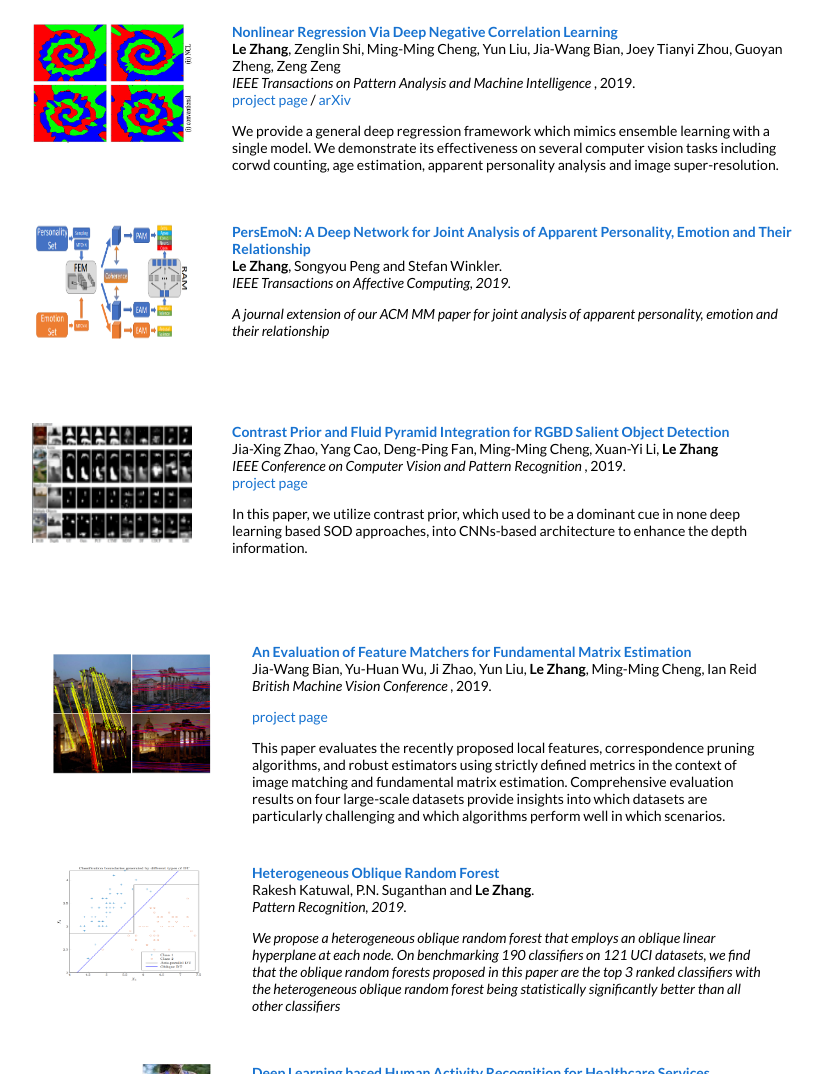
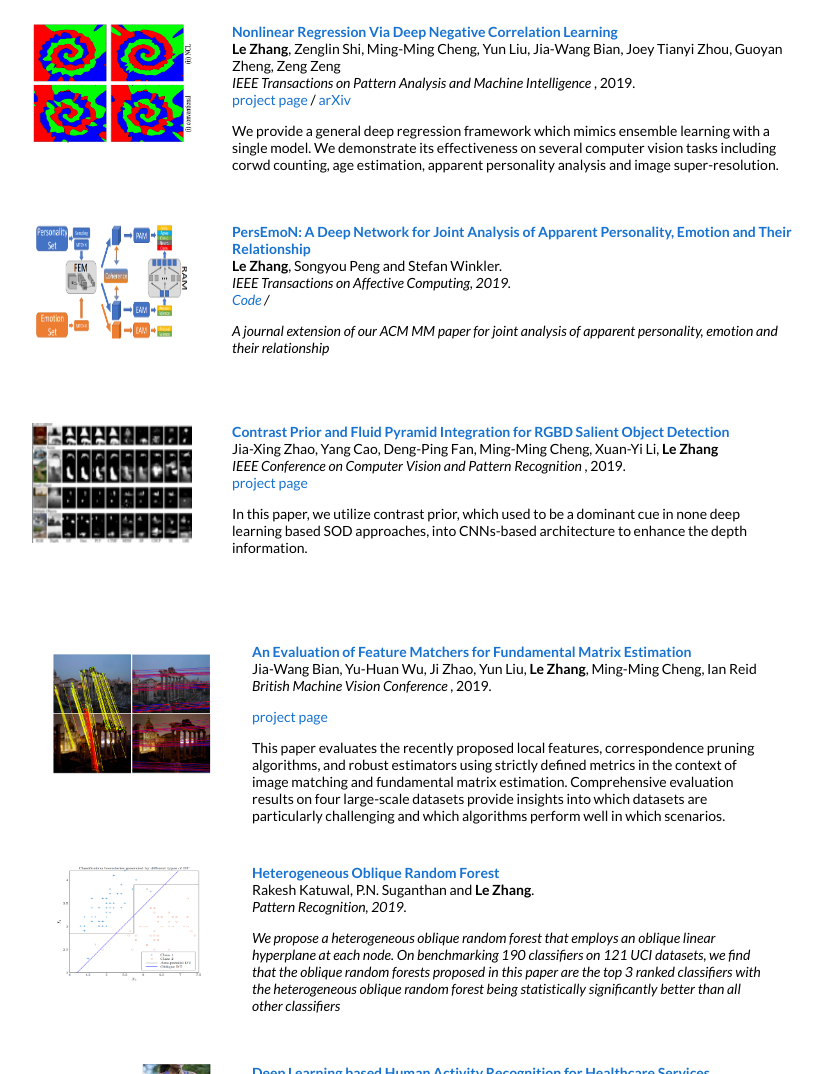
Before and after one commit to ZhangLeUestc/ZhangLeUestc.github.io, a plain HTML site: page index.html in a window 1280 px wide. Shown: the part 921-1995 px from the top of the page, without its empty margins (228-1051 px from the left). Drawn offline with Linux system fonts and the light colour scheme.

Commit message:
Update index.html
add code for TAFFAC paper

```diff
--- a/index.html
+++ b/index.html
@@ -257,6 +257,8 @@
               <br>
               <em> IEEE Transactions on Affective Computing, 2019.
               <br>
+                <a href="https://github.com/ZhangLeUestc/PersEmoN">Code</a>
+              /
               <p></p>
               <p>A journal extension of our ACM MM paper for joint analysis of apparent personality, emotion and their relationship </p>
 
```
